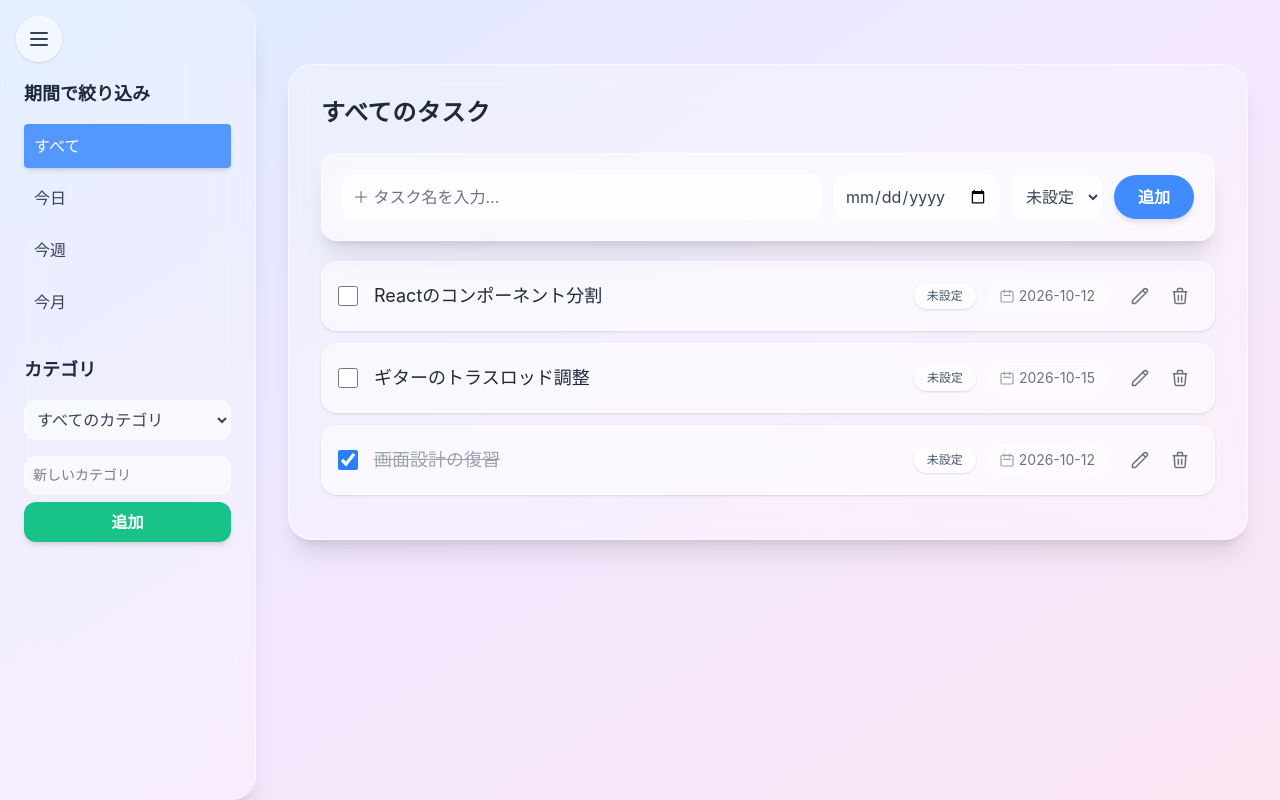
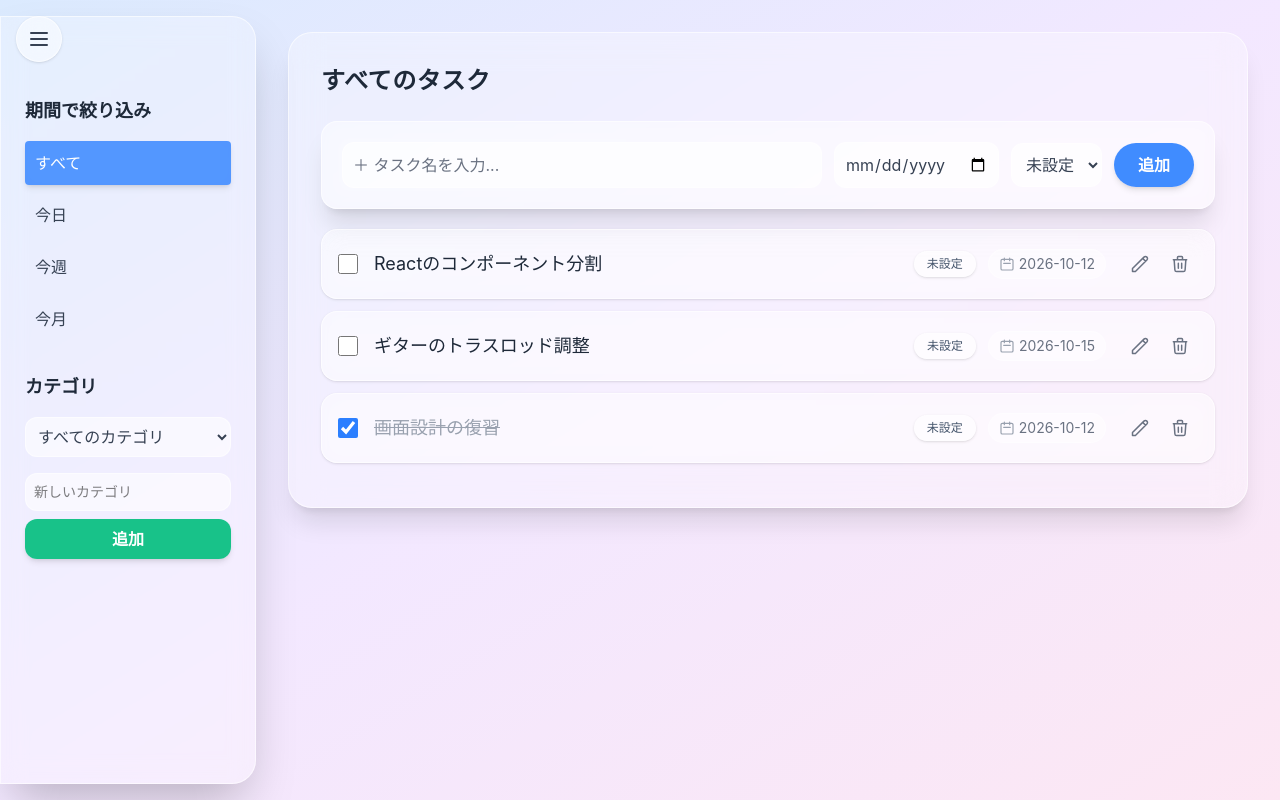
Before and after one commit to kei3yu3/ToDoApp, a React (Vite) app: page / in a window 1280 px wide. Built offline with nearby package versions, Linux system fonts and the light colour scheme.

Commit message:
パネルのフロート（浮遊）配置に変更

```diff
--- a/src/components/layout/AppLayout.tsx
+++ b/src/components/layout/AppLayout.tsx
@@ -48,7 +48,7 @@ export const AppLayout = ({ children, currentFilter, onFilterChange, currentCate
 
       {/* ★ メインコンテンツ：サイドバーの開閉に合わせて左の余白(md:ml-64)が滑らかに変化する */}
       <main
-        className={`flex-1 p-5 pt-20 md:p-8 md:pt-16 transition-all duration-300 ease-in-out ${
+        className={`flex-1 p-5 pt-20 md:p-8 md:pt-8 transition-all duration-300 ease-in-out ${
           isSidebarOpen ? 'md:ml-64' : 'md:ml-0'
         }`}
       >
--- a/src/components/layout/Sidebar.tsx
+++ b/src/components/layout/Sidebar.tsx
@@ -46,10 +46,10 @@ export const Sidebar = ({ currentFilter, onFilterChange, currentCategory, onCate
 
   // ★ サイドバー本体：PCでもスマホでも、isOpen に応じてスライド開閉するように変更
   const sidebarClass = `
-    fixed inset-y-0 left-0 z-40 w-64 transform transition-transform duration-300 ease-in-out
+    fixed top-4 bottom-4 z-40 w-64 transform transition-transform duration-300 ease-in-out
     px-6 pd-6 pt-20
-    bg-white/25 backdrop-blur-xl border-r border-white/50 shadow-xl rounded-r-3xl
-    ${isOpen ? "translate-x-0" : "-translate-x-full"}
+    bg-white/25 backdrop-blur-md border border-white/60 shadow-2xl rounded-r-3xl
+    ${isOpen ? "translate-x-0" : "-translate-x-[120%]"}
   `;
 
   // スマホ画面（横幅768px未満）の時だけ、項目を選んだら自動でメニューを閉じる
```
